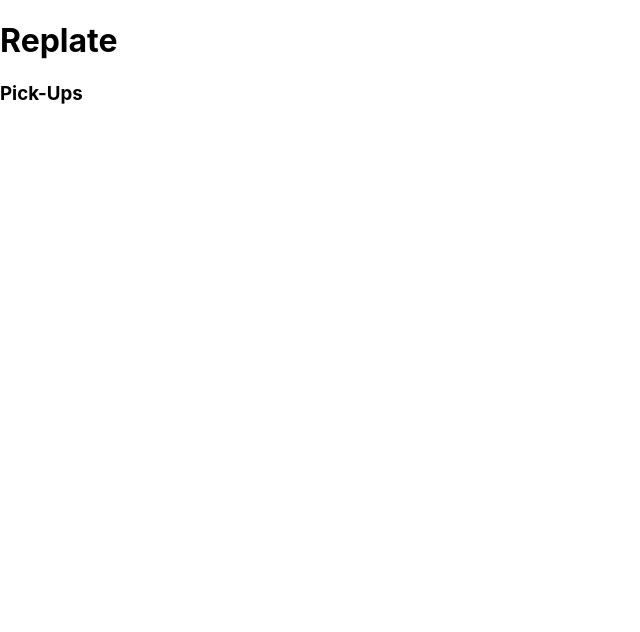
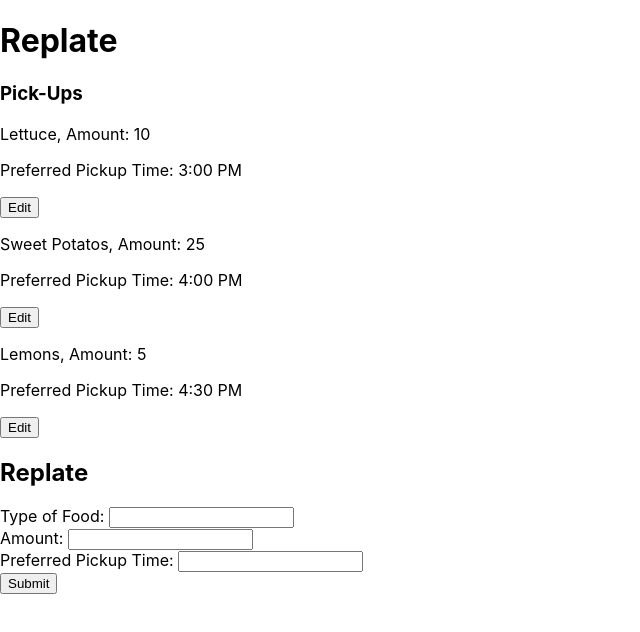
Before and after one commit to Replate-2-BW/FrontEnd, a React (Create React App) app: page /dashboard-b in a window 1280 px wide. Shown: the top 632 px of the page, without its empty margins (0-640 px from the left). Built offline with nearby package versions, Linux system fonts and the light colour scheme; no server answers.

Commit message:
Successfully tested create a pickup, and created BusinessNavBar component

```diff
--- a/src/components/BusinessDashboard.js
+++ b/src/components/BusinessDashboard.js
@@ -1,6 +1,7 @@
 import React, { useState, useEffect } from "react";
 
 // components
+import CreatePickupForm from "./CreatePickupForm";
 import { axiosWithAuth } from "../utils/axiosWithAuth";
 
 // This component displays the dashboard for the business users.
@@ -8,31 +9,61 @@
 // The business dashboard shows the user the pickup requests created and has a nav bar at the bottom, allowing the user to navigate to:
 // Profile, create-a-pickup-request, and the user's created pickup requests
 
+const initialState = [
+  {
+    typeOfFood: "Lettuce",
+    qty: "10",
+    preferredPickupTime: "3:00 PM"
+  },
+  {
+    typeOfFood: "Sweet Potatos",
+    qty: "25",
+    preferredPickupTime: "4:00 PM"
+  },
+  {
+    typeOfFood: "Lemons",
+    qty: "5",
+    preferredPickupTime: "4:30 PM"
+  }
+];
+
 const BusinessDashboard = props => {
-  const [pickups, setPickups] = useState([]);
+  const [pickups, setPickups] = useState(initialState);
+  console.log("This is pickups: ", pickups);
 
-  useEffect(() => {
-    axiosWithAuth()
-      .get("/auth/pickup/:id/biz")
-      .then(res => {
-        console.log(
-          "This is axiosWithAuth.get.then res in BusinessDashboard: ",
-          res
-        );
-      })
-      .catch(err => {
-        console.log(
-          "This is axiosWithAuth.get.catch err in BusinessDashboard: ",
-          err
-        );
-      });
-  }, []);
+  // useEffect(() => {
+  //   axiosWithAuth()
+  //     .get("/auth/pickup/:id/biz")
+  //     .then(res => {
+  //       console.log(
+  //         "This is axiosWithAuth.get.then res in BusinessDashboard: ",
+  //         res
+  //       );
+  //     })
+  //     .catch(err => {
+  //       console.log(
+  //         "This is axiosWithAuth.get.catch err in BusinessDashboard: ",
+  //         err
+  //       );
+  //     });
+  // }, []);
 
   return (
     <div>
       <h1>Replate</h1>
       <h3>Pick-Ups</h3>
-      <div></div>
+      <div>
+        {pickups.map(pickup => (
+          <div className="pickup">
+            <p>
+              {pickup.typeOfFood}, Amount: {pickup.qty}
+            </p>
+            <p>Preferred Pickup Time: {pickup.preferredPickupTime}</p>
+            <button>Edit</button>
+          </div>
+        ))}
+      </div>
+      <CreatePickupForm />
     </div>
   );
 };
--- a/src/components/CreatePickupForm.js
+++ b/src/components/CreatePickupForm.js
@@ -15,7 +15,7 @@
       typeOfFood: "",
       qty: "",
       preferredPickupTime: "",
-      bizUserID: 555,
+      bizUserID: 3,
       volUserID: 1
     },
     onSubmit: values => {
--- a/src/utils/axiosWithAuth.js
+++ b/src/utils/axiosWithAuth.js
@@ -8,3 +8,5 @@
     }
   });
 };
+
+// authorization: localStorage.getItem("token")
```
Also changed, not shown: src/components/BusinessNavBar.js (added, +11 -0 lines).
